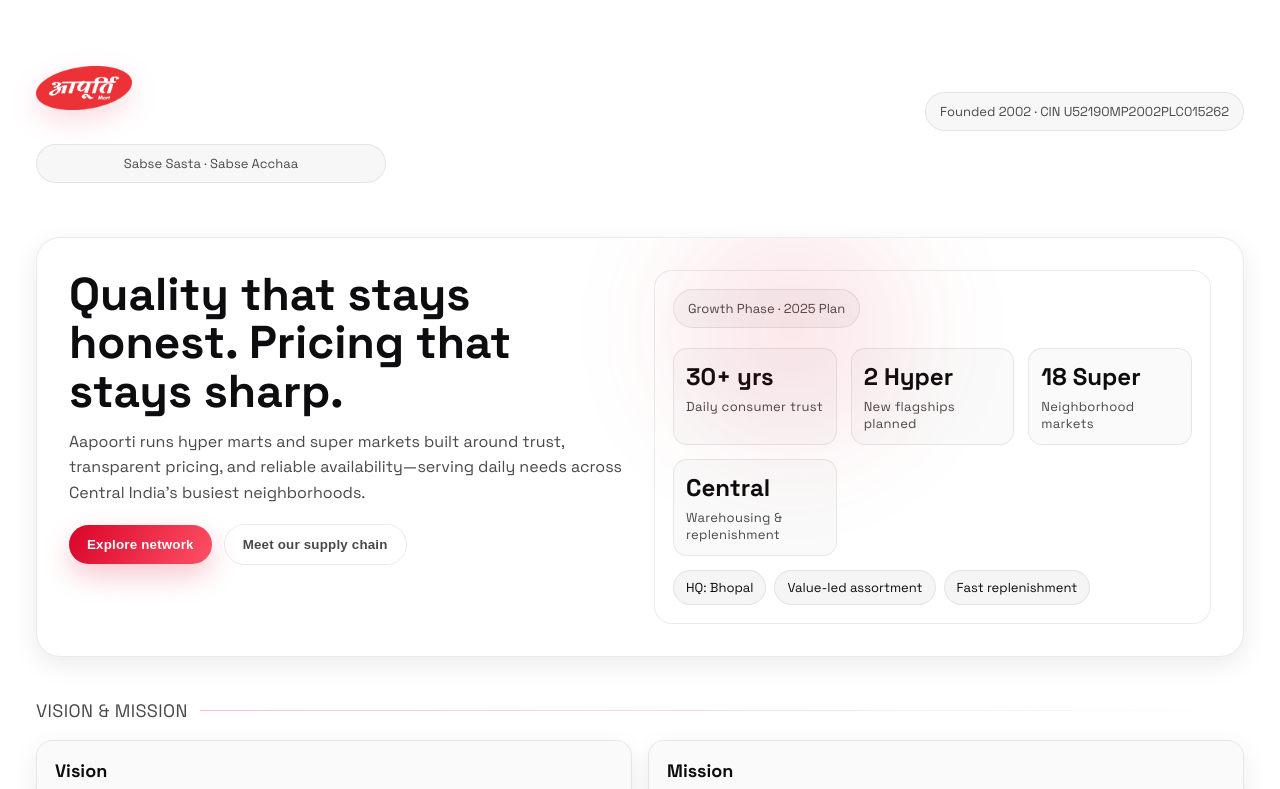
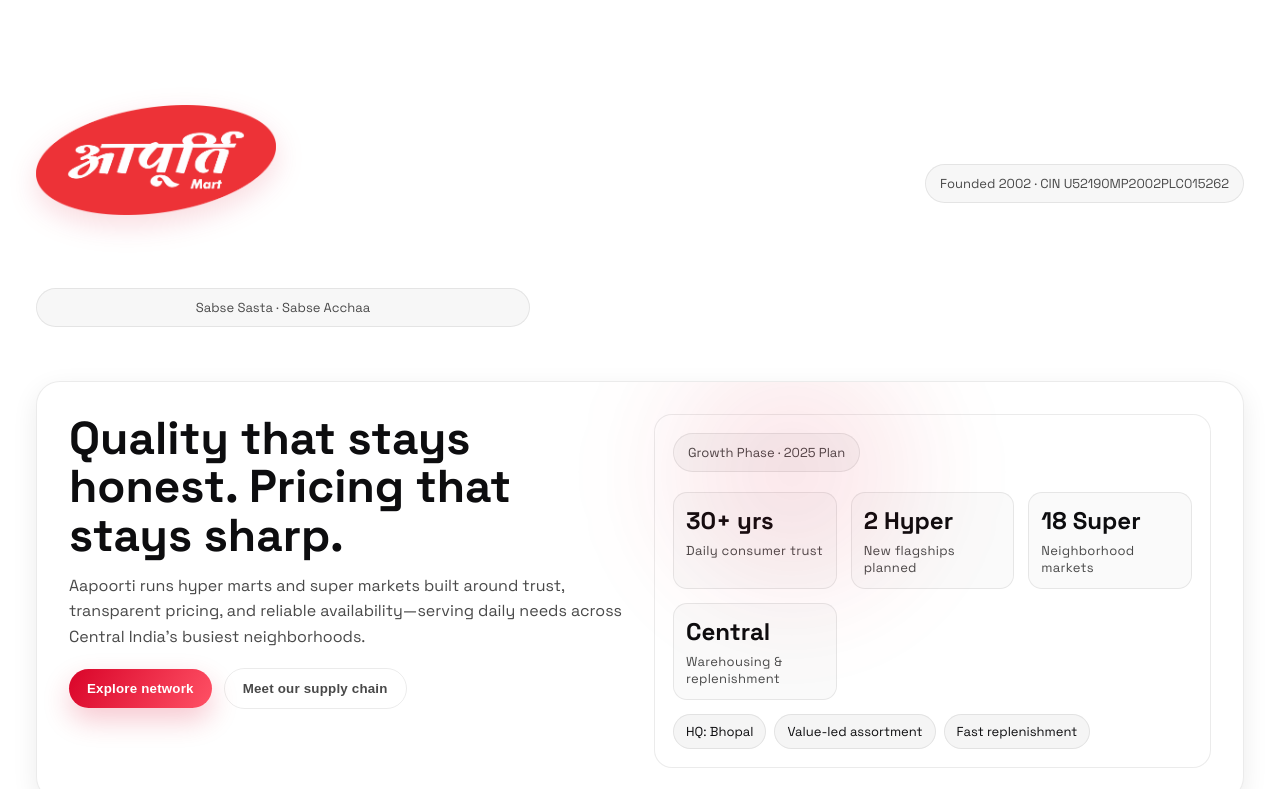
Before and after one commit to Atm-tech/Aapoorti--An-Overview, a plain HTML site: page index.html in a window 1280 px wide. Shown: the top 789 px of the page. Drawn offline with Linux system fonts and the light colour scheme.

Commit message:
style: enlarge header logo to 2.5x

```diff
--- a/index.html
+++ b/index.html
@@ -69,8 +69,8 @@
     }
 
     .brand img {
-      width: 96px;
-      height: 96px;
+      width: 240px;
+      height: 240px;
       object-fit: contain;
       filter: drop-shadow(0 10px 14px rgba(217, 4, 41, 0.15));
     }
```
